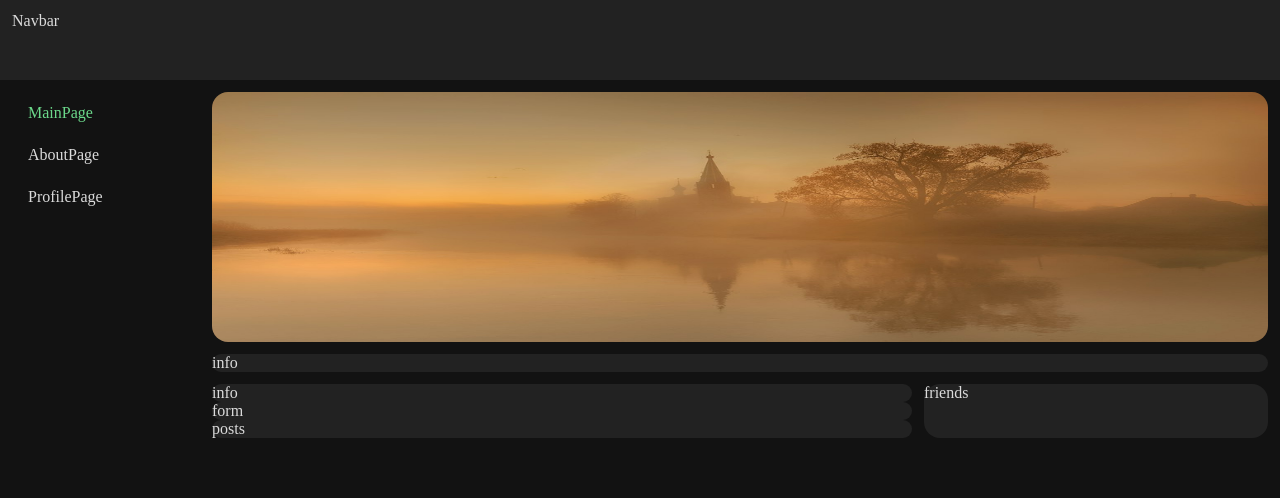
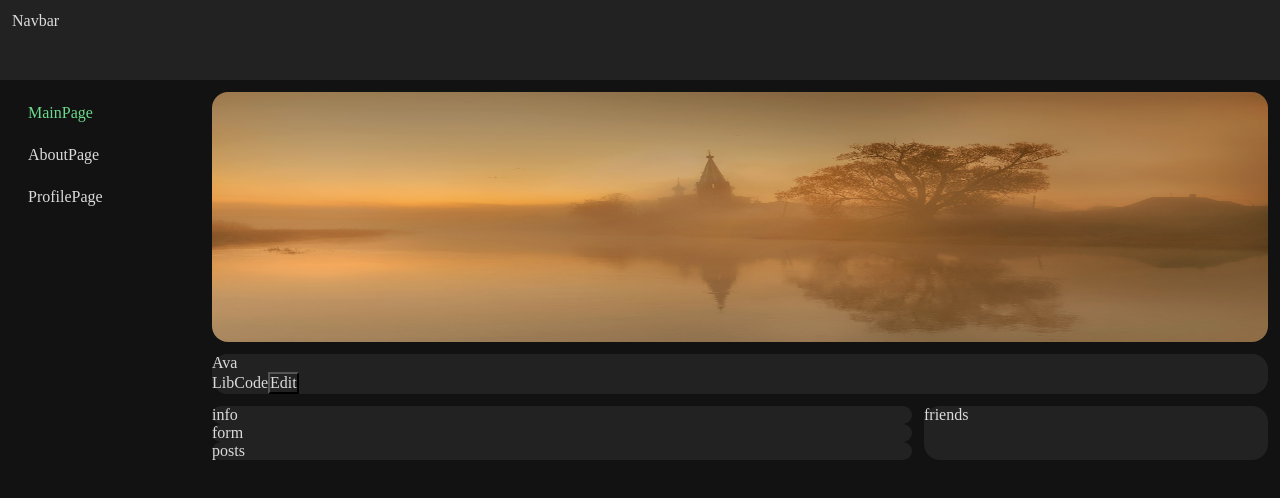
Before and after one commit to L1bertyCode/social-network, a React app: page / in a window 1280 px wide. Shown: the top 498 px of the page. Built offline with nearby package versions, Linux system fonts and the light colour scheme.

Commit message:
cr sh/ui/b

```diff
--- /dev/null
+++ b/src/app/entities/Profile/index.ts
@@ -0,0 +1 @@
+export { Profile } from "./ui/Profile";
--- /dev/null
+++ b/src/app/entities/Profile/model/types/profile.ts
@@ -0,0 +1,6 @@
+export interface ProfileSchema {
+ name: string;
+ sirname: string;
+ city: string;
+ website: string;
+}
--- /dev/null
+++ b/src/app/entities/Profile/ui/Profile.tsx
@@ -0,0 +1,17 @@
+import { Button } from "@/shared/ui/Button/Button";
+import { Card } from "@/shared/ui/Card/Card";
+
+interface ProfileProps {}
+
+export const Profile = (props: ProfileProps) => {
+ return (
+  <Card>
+   <div>Ava</div>
+   <div>
+    <span>Lib</span>
+    <span>Code</span>
+    <Button>Edit</Button>
+   </div>
+  </Card>
+ );
+};
--- a/src/pages/MainPage/ui/MainPage.tsx
+++ b/src/pages/MainPage/ui/MainPage.tsx
@@ -4,6 +4,7 @@ import bg from "@/shared/assets/img/bg.jpg";
 import { Card } from "@/shared/ui/Card/Card";
 import styled from "styled-components";
 import { CoverImage } from "@/widgets/CoverImage";
+import { Profile } from "@/app/entities/Profile";
 
 interface MainPageProps {
  className?: string;
@@ -14,7 +15,9 @@ const MainPage = ({}: MainPageProps) => {
   <Page>
    <StyledMainPage>
     <CoverImage className="cImg" src={bg} alt="bg" />
-    <StyledCard className={"header"}>info</StyledCard>
+    <StyledCard className={"header"}>
+     <Profile />
+    </StyledCard>
     <div className={"content"}>
      <StyledCard>info</StyledCard>
      <StyledCard>form</StyledCard>
--- /dev/null
+++ b/src/shared/ui/Button/Button.tsx
@@ -0,0 +1,40 @@
+import { ButtonHTMLAttributes, ReactNode } from "react";
+import styled, { css } from "styled-components";
+
+type ButtonVariant = "clear" | "filled" | "outlined";
+interface ButtonProps
+ extends ButtonHTMLAttributes<HTMLButtonElement> {
+ children?: ReactNode;
+ onClick?: () => void;
+ variant?: ButtonVariant;
+ className?: string;
+}
+
+export const Button = (props: ButtonProps) => {
+ return (
+  <StyledButton
+   className={props.className}
+   {...props}
+   onClick={props.onClick}
+  >
+   {props.children}
+  </StyledButton>
+ );
+};
+
+const StyledButton = styled.button<ButtonProps>`
+ ${(props) => {
+  switch (props.variant) {
+   case "filled":
+    return css`
+     outline: none;
+     background: none;
+    `;
+   default:
+    return css`
+     outline: none;
+     background: none;
+    `;
+  }
+ }}
+`;
--- a/src/shared/ui/Text/Text.tsx
+++ b/src/shared/ui/Text/Text.tsx
@@ -1,10 +1,10 @@
 import styled from "styled-components";
 
-type ColorType = "primary" | "accent" | "notAccent";
+type TextColorType = "primary" | "accent" | "notAccent";
 
 interface TextProps {
  children?: string;
- colorType?: ColorType;
+ colorType?: TextColorType;
 }
 
 export const Text = ({ children }: TextProps) => {
--- a/src/shared/ui/Title/Title.tsx
+++ b/src/shared/ui/Title/Title.tsx
@@ -1,10 +1,10 @@
 import styled from "styled-components";
 
-type ColorType = "primary" | "accent" | "notAccent";
+type TitleColorType = "primary" | "accent" | "notAccent";
 
 interface TitleProps {
  children?: string;
- colorType?: ColorType;
+ colorType?: TitleColorType;
 }
 
 export const Title = ({ children }: TitleProps) => {
```
